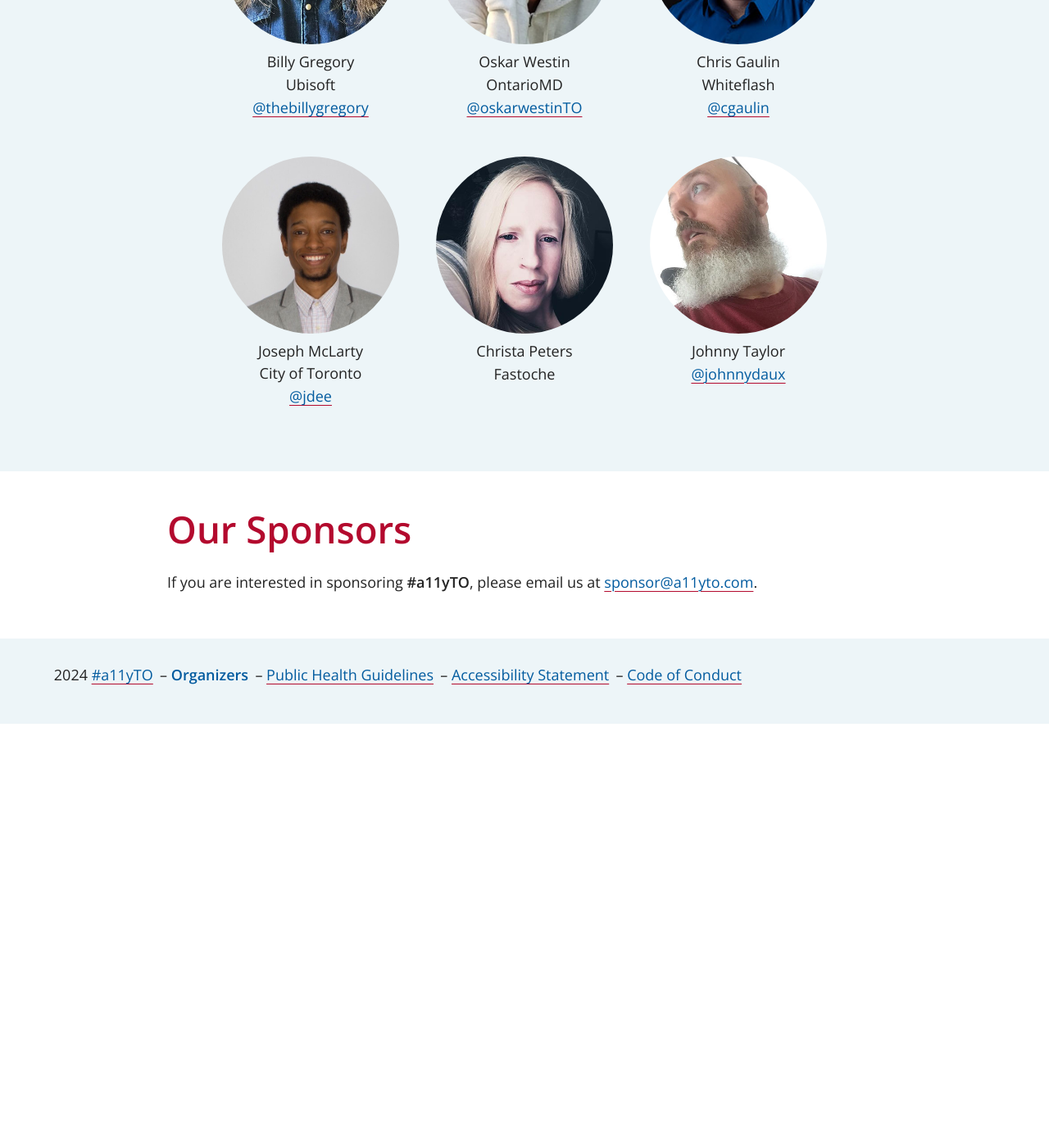
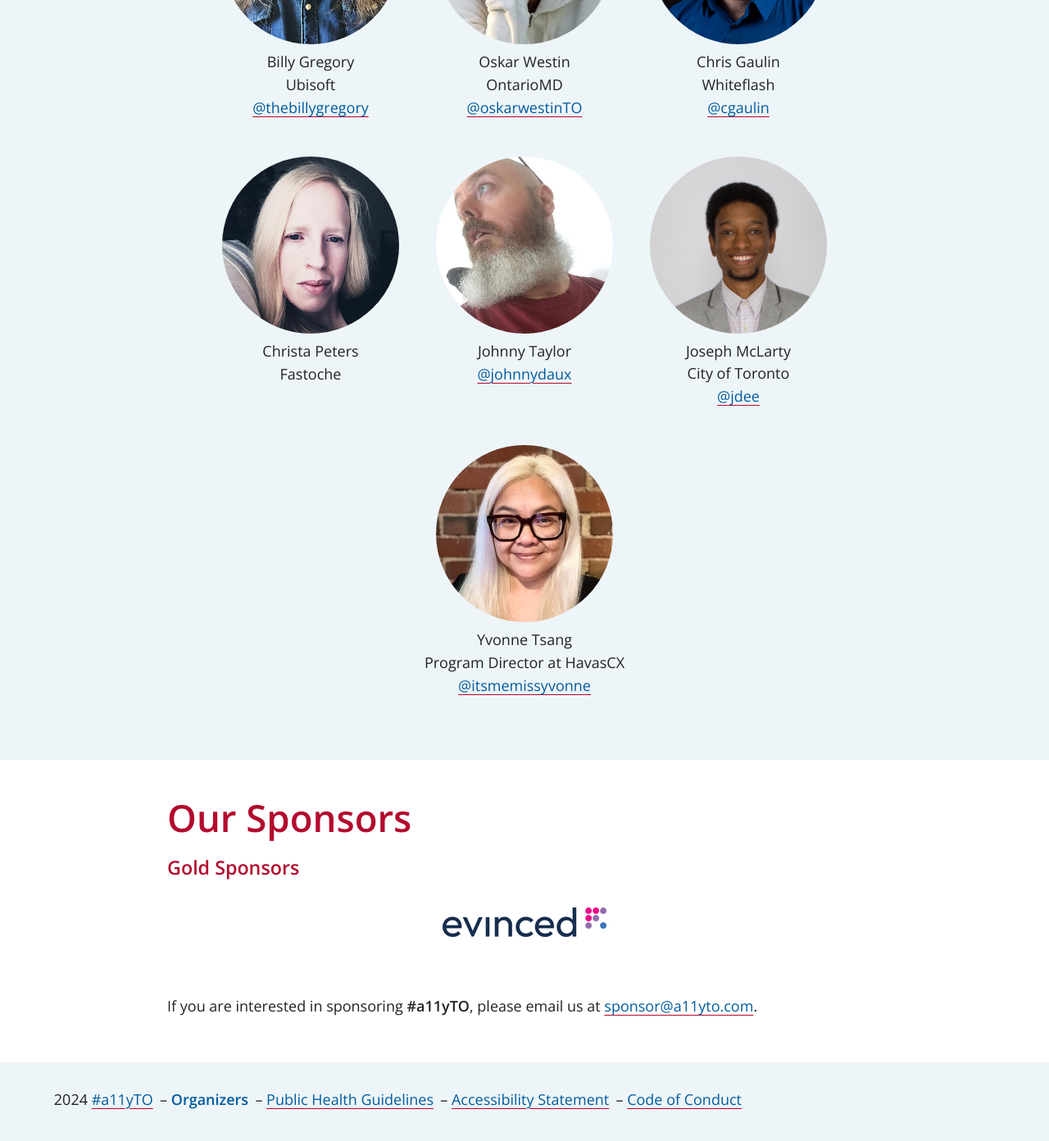
Before and after one commit to a11yTO/static-meetup-site, a Jekyll site: the page built from organizers.html, in a window 1280 px wide and 1400 px high, scrolled down 439 px. Shown: the top 1392 px of the window at 82% size. Built offline with Jekyll 4.4.1, drawn with Linux system fonts in a browser that asks for light colours; before the commit the page ends 1322 px from its top, so only the background shows below that.

Commit message:
Add Evinced as a gold sponsor and Evinced as a gold sponsor

```diff
--- a/_includes/sponsors.html
+++ b/_includes/sponsors.html
@@ -1,4 +1,10 @@
 <section aria-labelledby="sponsors-title" class="sponsorships">
   <h2 id="sponsors-title">Our Sponsors</h2>
+  <h3 class="sub-head">Gold Sponsors</h3>
+  <div class="sponsors">
+    <div>
+      <img src="/assets/sponsors/evinced-logo.png" alt="Evinced Logo" class="logo" />
+    </div>
+  </div>
   <p>If you are interested in sponsoring <strong>#a11yTO</strong>, please email us at <a href="mailto:sponsor@a11yto.com ">sponsor@a11yto.com</a>.</p>
 </section>
--- a/organizers.html
+++ b/organizers.html
@@ -25,12 +25,6 @@
               <p><a href="https://twitter.com/cgaulin">@cgaulin</a></p>
             </li>
             <li>
-              <img src="/assets/organizers/JosephMcLarty.jpg" alt="Photo of Joseph McLarty" loading="lazy" class="organizer__image">
-              <p>Joseph McLarty</p>
-              <p>City of Toronto</p>
-              <p><a href="https://twitter.com/jdee">@jdee</a></p>
-            </li>
-            <li>
               <img src="/assets/organizers/ChristaPeters.jpg" alt="Photo of Christa Peters" loading="lazy" class="organizer__image">
               <p>Christa Peters</p>
               <p>Fastoche</p>
@@ -40,4 +34,22 @@
               <p>Johnny Taylor</p>
               <p><a href="https://twitter.com/johnnydaux">@johnnydaux</a></p>
             </li>
+            <li>
+              <img src="/assets/organizers/JosephMcLarty.jpg" alt="Photo of Joseph McLarty" loading="lazy" class="organizer__image">
+              <p>Joseph McLarty</p>
+              <p>City of Toronto</p>
+              <p><a href="https://twitter.com/jdee">@jdee</a></p>
+            </li>
+            <li>
+              <img src="/assets/organizers/YvonneTsang.jpg" alt="Photo of Yvonne Tsang" loading="lazy" class="organizer__image">
+              <p>Yvonne Tsang</p>
+              <p>Program Director at HavasCX</p>
+              <p><a href="https://twitter.com/itsmemissyvonne">@itsmemissyvonne</a></p>
+            </li>
+            <!-- <li>
+              <img src="/assets/organizers/JuanOlarte.jpg" alt="Photo of Juan Olarte" loading="lazy" class="organizer__image">
+              <p>Juan Olarte</p>
+              <p>CEO of Digita11y Accessible</p>
+              <p><a href="https://twitter.com/A11yJuan">@A11yJuan</a></p>
+            </li> -->
           </ul>
```
Also changed, not shown: assets/organizers/YvonneTsang.jpg (added), assets/sponsors/evinced-logo.png (added).
